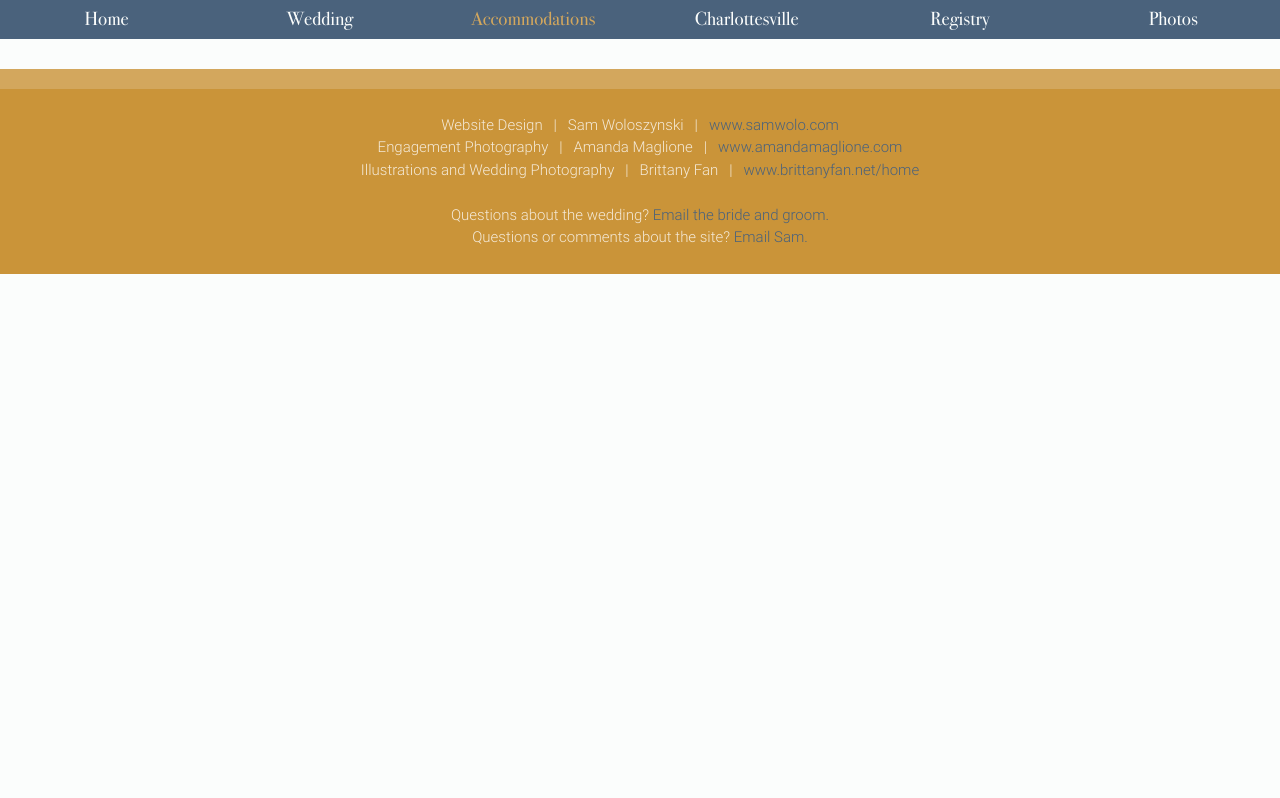
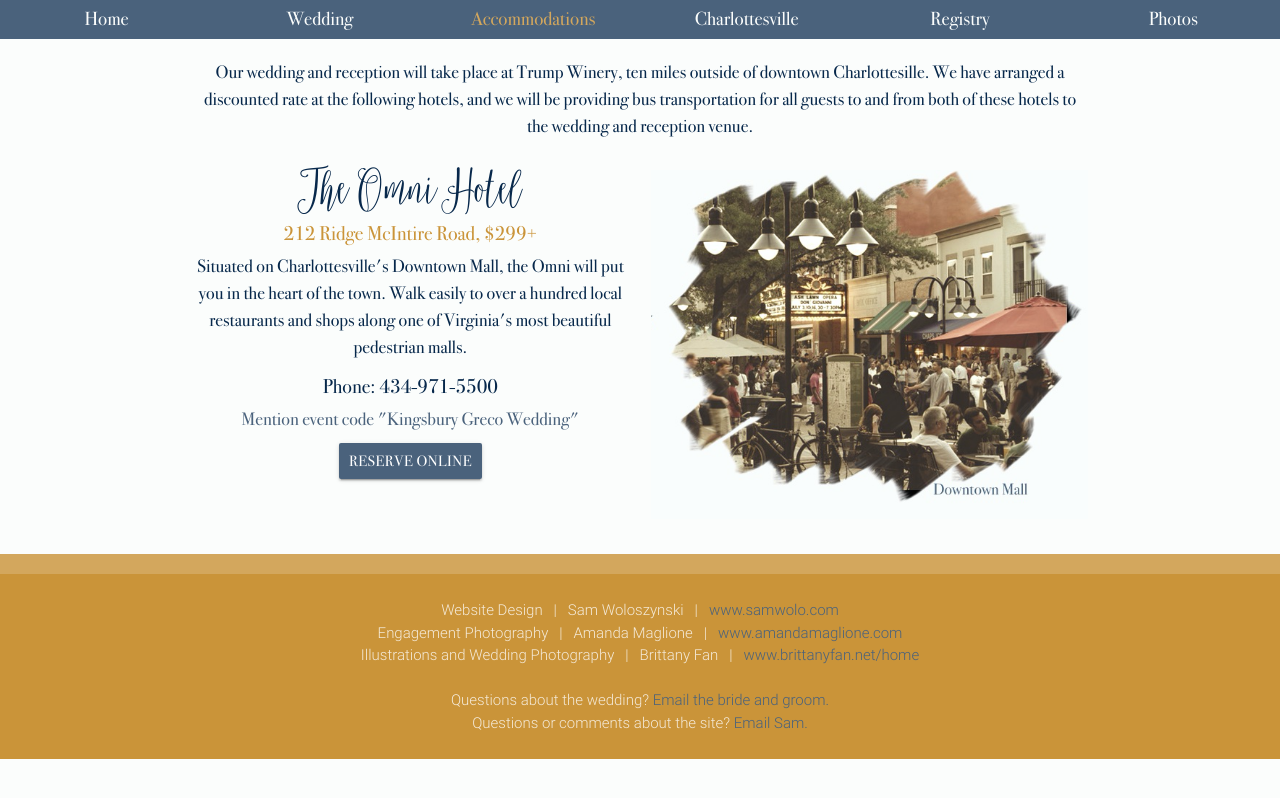
Before and after one commit to swoloszynski/greco-wedding, a website: page accommodations.html in a window 1280 px wide. Drawn offline with nearby package versions, Linux system fonts and the light colour scheme.

Commit message:
Add first pass at Omni info

```diff
--- a/accommodations.html
+++ b/accommodations.html
@@ -52,6 +52,28 @@
 
         <div class="container">
             <div class="section">
+                <!-- Accommodations introduction -->
+                <div class="row">
+                    <div class="col s12 m12 l12 center">
+                        <p class="center text-dark-blue accomm-text">Our wedding and reception will take place at Trump Winery, ten miles outside of downtown Charlottesille. We have arranged a discounted rate at the following hotels, and we will be providing bus transportation for all guests to and from both of these hotels to the wedding and reception venue.</p>
+                    </div>
+                </div>
+
+                <!-- The Omni Hotel -->
+                <div class="row">
+                    <div class="col s12 m6 l6 center">
+                        <p class="text-dark-blue accomm-header-text">The Omni Hotel</p>
+                        <p class="text-dark-yellow accomm-subheader-text">212 Ridge McIntire Road, <strong>$299+</strong></p>
+                        <p class="text-dark-blue accomm-text">Situated on Charlottesville's Downtown Mall, the Omni will put you in the heart of the town. Walk easily to over a hundred local restaurants and shops along one of Virginia's most beautiful pedestrian malls.</p>
+                        <p class="text-dark-blue accomm-subheader-text">Phone: 434-971-5500</p>
+                        <p class="text-light-blue accomm-text">Mention event code "Kingsbury Greco Wedding"</p>
+                        <a href="#" class="accomm-btn btn-large waves-effect waves-light background-light-blue">Reserve Online</a>
+                    </div>
+                    <div class="col m6 l6 center hide-on-small-only">
+                        <img class="responsive-img center hide-on-small-only" src="img/mall.png">
+                    </div>
+                </div>
+
 
             </div>
         </div>
--- a/css/style.css
+++ b/css/style.css
@@ -252,6 +252,40 @@ td {
   padding-bottom : 0;
 }
 
+/* Accommodations */
+.accomm-text {
+    font-size: 18px;
+    margin-top: 5px;
+  margin-bottom: 10px;
+}
+
+.accomm-header-text {
+  font-family: 'Charlotte', cursive;
+  font-size: 22px;
+  margin-top: 5px;
+  margin-bottom: 10px;
+  /*display: inline;*/
+}
+
+.accomm-subheader-text {
+  font-size: 20px;
+  margin-top: 5px;
+  margin-bottom: 5px;
+  /*display: inline;*/
+}
+
+.accomm-btn:hover {
+  text-decoration: none;
+  background-color: #07284b;
+
+}
+.accomm-btn {
+  padding-left: 10px;
+  padding-right: 10px;
+  height: 36px;
+  line-height: 36px;
+}
+
 /* Footer */
 footer {
  font-family: 'Roboto', GillSans, Calibri, Trebuchet, sans-serif;
```
Also changed, not shown: img/mall.png (added).
